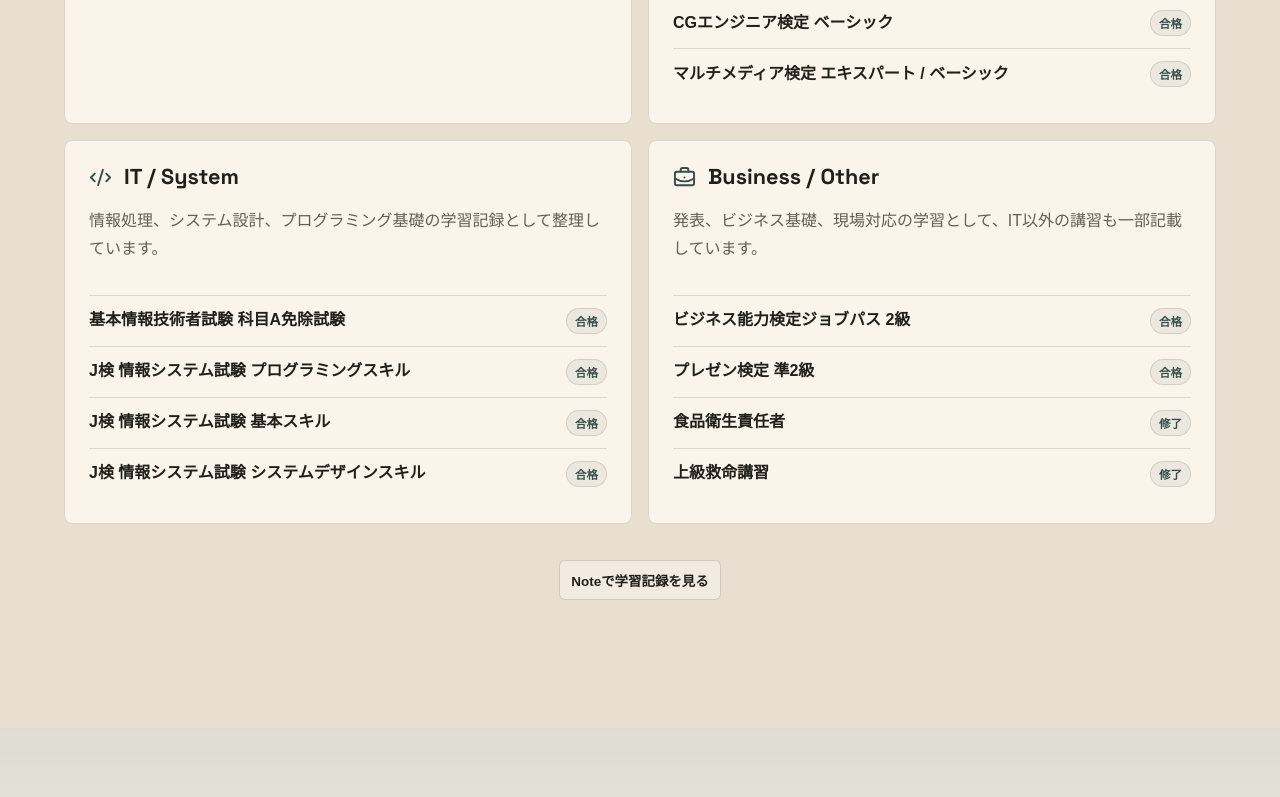
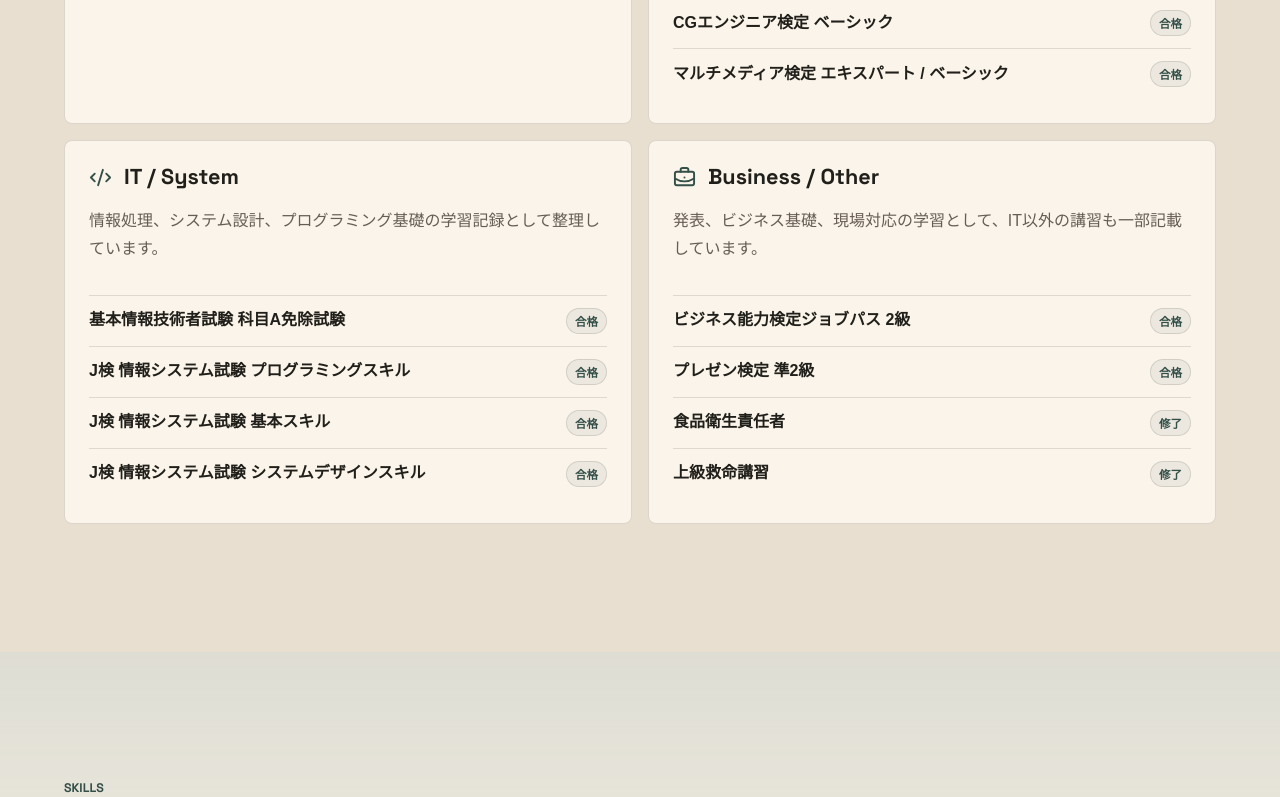
Before and after one commit to indo40722/portfolio, a React (Vite) app: page / in a window 1280 px wide. Shown: the part 6235-7032 px from the top of the page. Built offline with nearby package versions, Linux system fonts and the light colour scheme; a web font is replaced by a local one.

Commit message:
資格一覧にAzureを追加

```diff
--- a/src/components/CertificationsSection.tsx
+++ b/src/components/CertificationsSection.tsx
@@ -1,4 +1,4 @@
-import { certificationGroups, profileLinks } from '../content/portfolio';
+import { certificationGroups } from '../content/portfolio';
 import { SectionHeading } from './SectionHeading';
 
 export function CertificationsSection() {
@@ -29,12 +29,6 @@ export function CertificationsSection() {
           );
         })}
       </div>
-
-      <div className="certification-source">
-        <a className="project-link" href={profileLinks.note} target="_blank" rel="noreferrer">
-          Noteで学習記録を見る
-        </a>
-      </div>
     </section>
   );
 }
--- a/src/content/portfolio.ts
+++ b/src/content/portfolio.ts
@@ -532,6 +532,7 @@ export const certificationGroups: CertificationGroup[] = [
     items: [
       { name: 'AWS Certified AI Practitioner', status: '合格' },
       { name: 'Google Cloud Digital Leader', status: '合格' },
+      { name: 'AZ-900: Microsoft Azure Fundamentals', status: '合格' },
     ],
     Icon: BrainCircuit,
   },
@@ -579,7 +580,6 @@ export const contactNotes = [
 
 export const profileLinks = {
   github: 'https://github.com/indo40722',
-  note: 'https://note.com/quick_guppy8535',
   email: '',
 };
 
--- a/src/styles.css
+++ b/src/styles.css
@@ -967,13 +967,6 @@ h1 {
   white-space: nowrap;
 }
 
-.certification-source {
-  display: flex;
-  justify-content: center;
-  max-width: 1180px;
-  margin: 18px auto 0;
-}
-
 #skills {
   background:
     linear-gradient(180deg, var(--secondary-subtle), transparent 340px),
```
Also changed, not shown: public/profile.md (+1 -2 lines), public/llms.txt, 1 other file (tests, documents, lock files or other folders).
